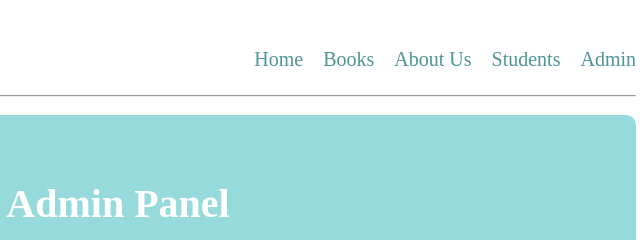
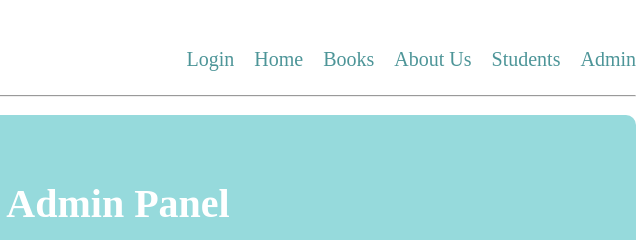
Before and after one commit to pakhisinghal12-dev/library-management-project, a plain HTML site: page admin.html in a window 1280 px wide. Shown: the top 240 px of the page, 522-1162 px from the left. Drawn offline with Linux system fonts and the light colour scheme.

Commit message:
nav change

```diff
--- a/admin.css
+++ b/admin.css
@@ -52,6 +52,9 @@ body{
     color:rgb(77, 149, 152);
     margin-top: 5px;
     margin-bottom: 2px;
+}
+.nav-links a:hover {
+    color: #d49b40;
 }
 .title {
     background-color: rgb(150, 218, 220);
--- a/admin.html
+++ b/admin.html
@@ -19,6 +19,7 @@
             </div>
         <nav>
             <div class="nav-links">
+              <a href="login.html" class="active">Login</a>
                 <a href="home.html" class="active">Home</a>
                 <a href="books.html" class="active">Books</a>
                 <a href="about.html" class="active">About Us</a>
```
